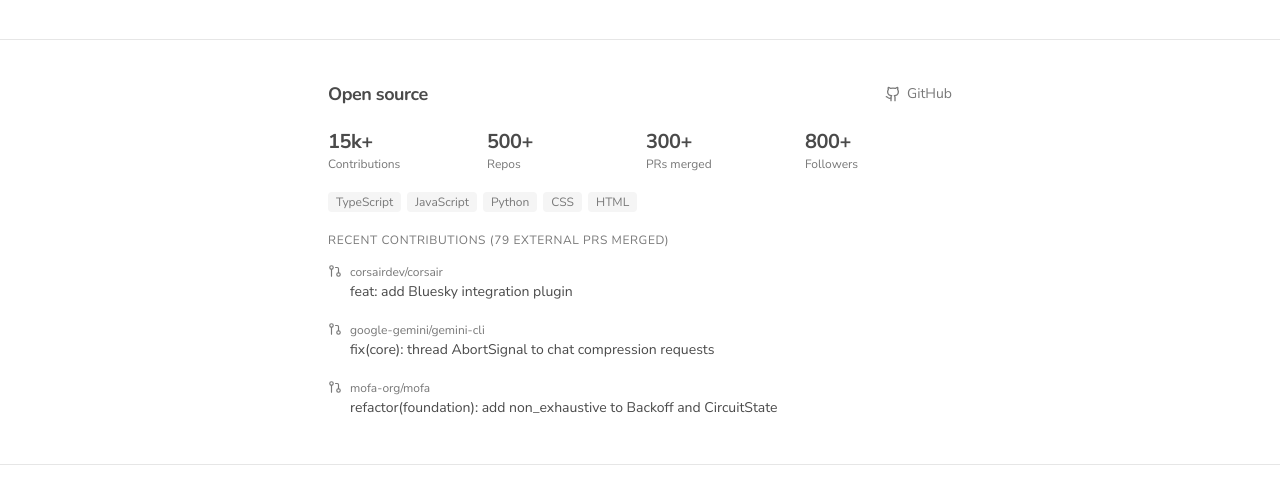
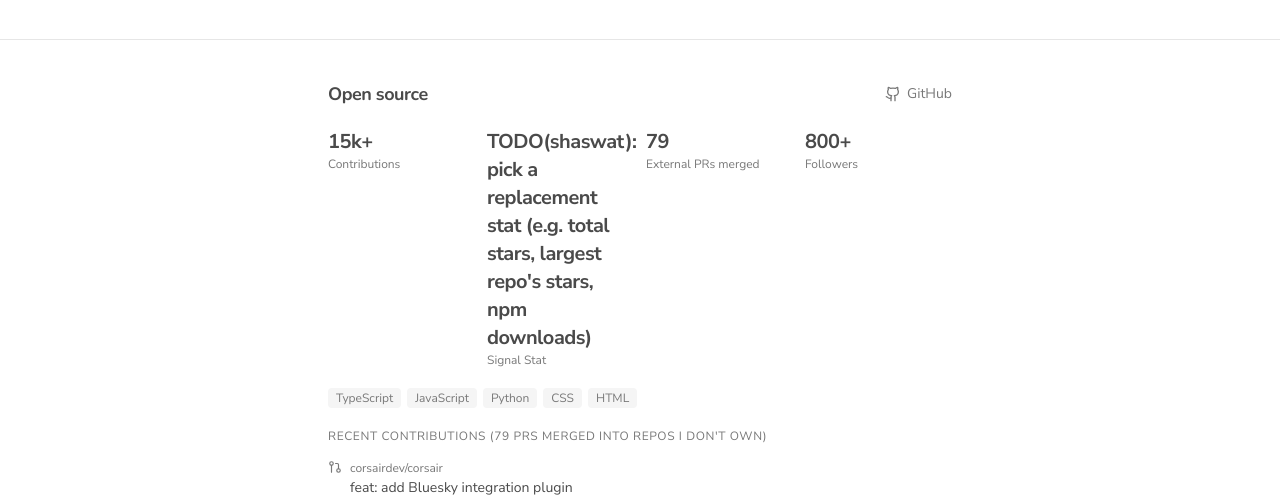
Before and after one commit to SH20RAJ/sh20raj.github.io, a Next.js app: page / in a window 1280 px wide. Shown: the part 1426-1923 px from the top of the page. Built offline with nearby package versions, Linux system fonts and the light colour scheme; no server answers.

Commit message:
refactor: update personal bio and GitHub stats to focus on merged external PRs instead of total repository count

```diff
--- a/src/app/layout.tsx
+++ b/src/app/layout.tsx
@@ -29,7 +29,7 @@
     template: `%s | ${DATA.name}`,
   },
   description:
-    "CS student at BIT Mesra. 500+ public repos, 300+ merged PRs — including one into Google's gemini-cli. Builds full products solo: AI agents, dev tools, MCP servers.",
+    "Software engineer. 79 external PRs merged into open-source repositories — including a fix in Google's gemini-cli. Builds full products: AI agents, dev tools, and web systems.",
   keywords: [
     "software engineer portfolio",
     "open source contributor",
@@ -45,7 +45,6 @@
     "RAG MCP developer",
     "MCP server builder",
     "Cloudflare Workers developer",
-    "competitive programmer",
   ],
   authors: [{ name: DATA.name, url: DATA.url }],
   creator: DATA.name,
@@ -61,7 +60,7 @@
   openGraph: {
     title: "Shaswat Raj — Software Engineer & Open-Source Builder",
     description:
-      "CS student at BIT Mesra. 500+ public repos, 300+ merged PRs — including one into Google's gemini-cli. Builds full products solo: AI agents, dev tools, MCP servers.",
+      "Software engineer. 79 external PRs merged into open-source repositories — including a fix in Google's gemini-cli. Builds full products: AI agents, dev tools, and web systems.",
     url: DATA.url,
     siteName: "Shaswat Raj Portfolio",
     locale: "en_US",
@@ -93,7 +92,7 @@
     card: "summary_large_image",
     title: "Shaswat Raj — Software Engineer & Open-Source Builder",
     description:
-      "CS student at BIT Mesra. 500+ public repos, 300+ merged PRs — including one into Google's gemini-cli. Builds full products solo: AI agents, dev tools, MCP servers.",
+      "Software engineer. 79 external PRs merged into open-source repositories — including a fix in Google's gemini-cli. Builds full products: AI agents, dev tools, and web systems.",
     creator: "@SH20RAJ",
     images: ["/og.png"],
   },
@@ -121,7 +120,7 @@
       image: "https://sh20raj.github.io/profile.jpg",
       jobTitle: "Software Engineer & Open-Source Builder",
       description:
-        "CS student at BIT Mesra. 500+ public repos, 300+ merged PRs — including one into Google's gemini-cli. Builds full products solo: AI agents, dev tools, MCP servers.",
+        "Software engineer. 79 external PRs merged into open-source repositories — including a fix in Google's gemini-cli. Builds full products: AI agents, dev tools, and web systems.",
       email: "sh20raj@gmail.com",
       nationality: "Indian",
       knowsAbout: [
--- a/src/app/projects/projects-client.tsx
+++ b/src/app/projects/projects-client.tsx
@@ -41,7 +41,7 @@
           </div>
           <div className="mt-8 pt-6 border-t border-border text-center">
             <p className="text-sm text-muted-foreground">
-              500+ repositories on GitHub.{" "}
+              Repositories on GitHub.{" "}
               <Link
                 href="https://github.com/SH20RAJ"
                 target="_blank"
--- a/src/components/command-palette.tsx
+++ b/src/components/command-palette.tsx
@@ -125,7 +125,7 @@
     {
       id: "github",
       title: "GitHub Profile",
-      subtitle: "github.com/SH20RAJ (500+ repos)",
+      subtitle: "github.com/SH20RAJ",
       category: "Projects & Work",
       icon: ExternalLink,
       action: () => {
--- a/src/components/github-stats.tsx
+++ b/src/components/github-stats.tsx
@@ -313,8 +313,8 @@
 
   const stats_row = [
     { label: "Contributions", value: formatCount(stats.totalContributionsAllTime) },
-    { label: "Repos", value: formatCount(stats.publicRepos) },
-    { label: "PRs merged", value: formatCount(stats.prsMerged) },
+    { label: "Signal Stat", value: "TODO(shaswat): pick a replacement stat (e.g. total stars, largest repo's stars, npm downloads)" },
+    { label: "External PRs merged", value: formatCount(stats.externalPrsMerged) },
     { label: "Followers", value: formatCount(stats.followers) },
   ];
 
@@ -333,7 +333,7 @@
       </div>
 
       {/* Stats row */}
-      <div className="grid grid-cols-4 gap-3">
+      <div className="grid grid-cols-2 sm:grid-cols-4 gap-3">
         {stats_row.map((t) => (
           <div key={t.label}>
             <p className="text-xl font-bold tracking-tight">{t.value}</p>
@@ -357,7 +357,7 @@
       {/* Recent external PRs */}
       <div>
         <p className="text-xs font-medium text-muted-foreground uppercase tracking-wider mb-2">
-          Recent contributions ({formatCount(stats.externalPrsMerged)} external PRs merged)
+          Recent contributions ({formatCount(stats.externalPrsMerged)} PRs merged into repos I don&apos;t own)
         </p>
         <div className="space-y-1.5">
           {stats.recentExternalContributions.slice(0, 4).map((pr) => (
--- a/src/data/resume.tsx
+++ b/src/data/resume.tsx
@@ -28,9 +28,9 @@
   location: "India",
   locationLink: "https://www.google.com/maps/place/India",
   description:
-    "CS student at BIT Mesra. Open-source contributor and solo builder.",
+    "Software engineer and open-source builder.",
   summary:
-    "I'm Shaswat Raj, a CS student at BIT Mesra and open-source contributor. I build full products end-to-end: AI agents, dev tools, MCP servers, and large-scale web systems. My strength is taking a rough idea to a working system quickly — backend, frontend, deployment, and iteration.\n\n500+ public repositories, 300+ merged pull requests (including one into Google's own gemini-cli), and 50+ npm packages. I've shipped systems that handled real load at scale, from 5,000-participant cultural fests to million-request browser tool platforms. Coding since class 7, with 4+ years as a technical lead across startups and open-source projects.",
+    "I'm Shaswat Raj, a software engineer and open-source contributor. I build full products end-to-end: AI agents, dev tools, MCP servers, and large-scale web systems. My strength is taking a rough idea to a working system quickly — backend, frontend, deployment, and iteration.\n\n79 merged pull requests across open-source repositories I don't own (including a merged fix into Google's gemini-cli), and 50+ npm packages. I've shipped systems that handled real load at scale, from 5,000-participant cultural fests to million-request browser tool platforms.",
   avatarUrl: "/profile.jpg",
   skills: [
     "UI/UX Design",
```
